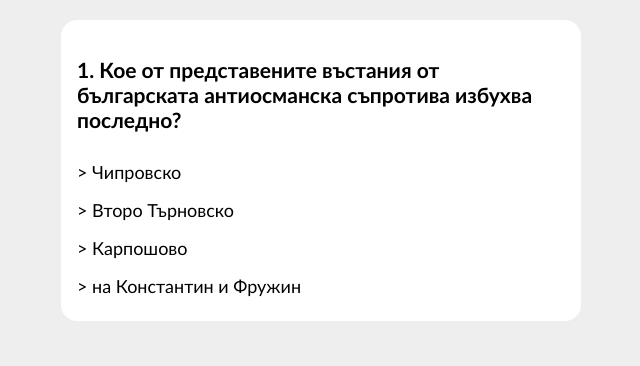
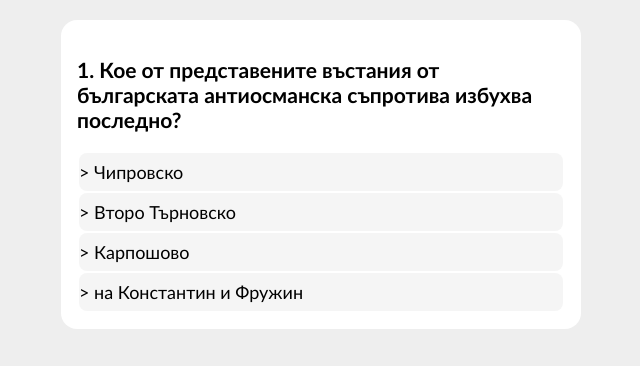
Before and after one commit to mitach/mitach.github.io, a plain HTML site: page index.html in a window 1280 px wide. Shown: the whole page, without its empty margins (319-959 px from the left). Drawn offline with Linux system fonts and the light colour scheme.

Commit message:
style: change bg color of answers

```diff
--- a/style.css
+++ b/style.css
@@ -54,6 +54,9 @@ h1 {
 .answer {
     display: block;
     padding: 8px 0;
+    margin: 2px;
+    border-radius: 8px;
+    background-color: rgba(235, 235, 235, 0.503);
 }
 
 img {
```
